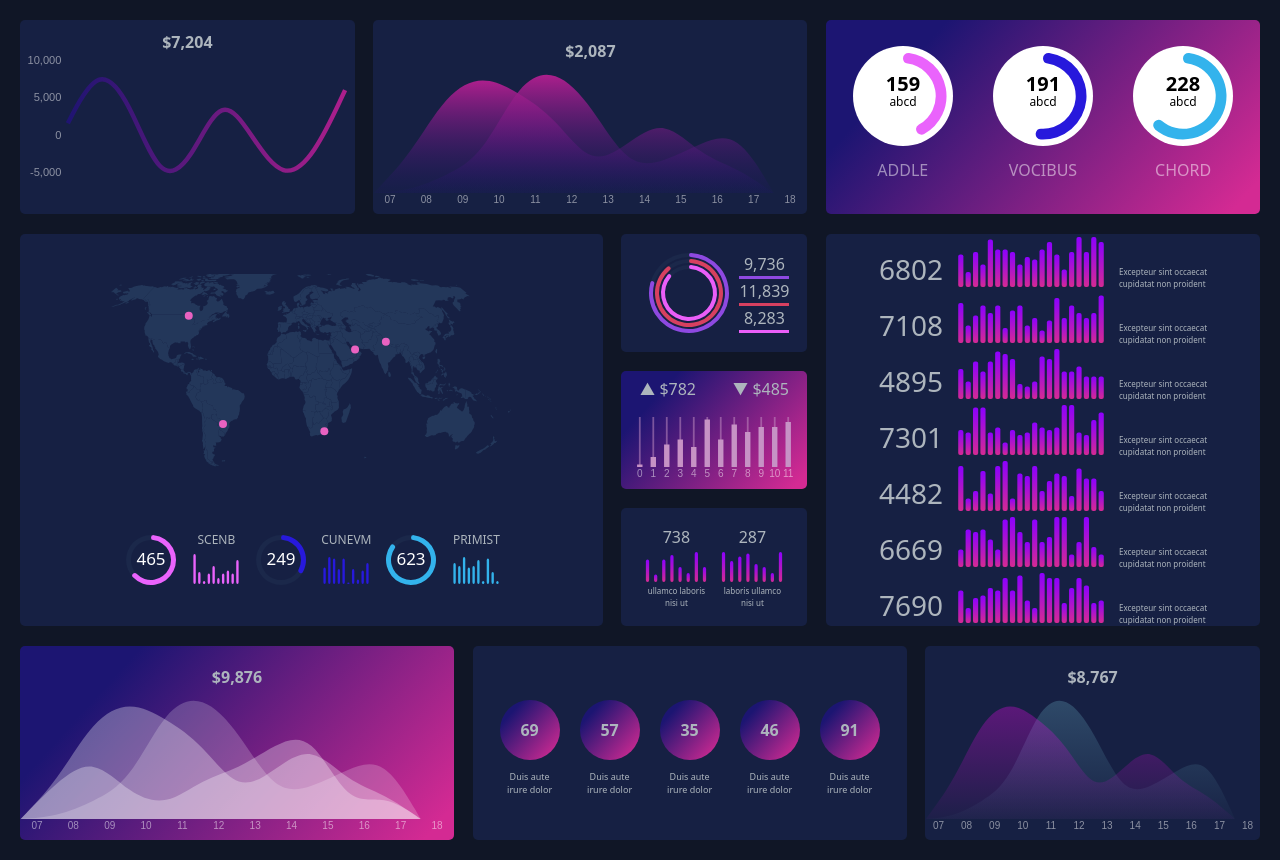
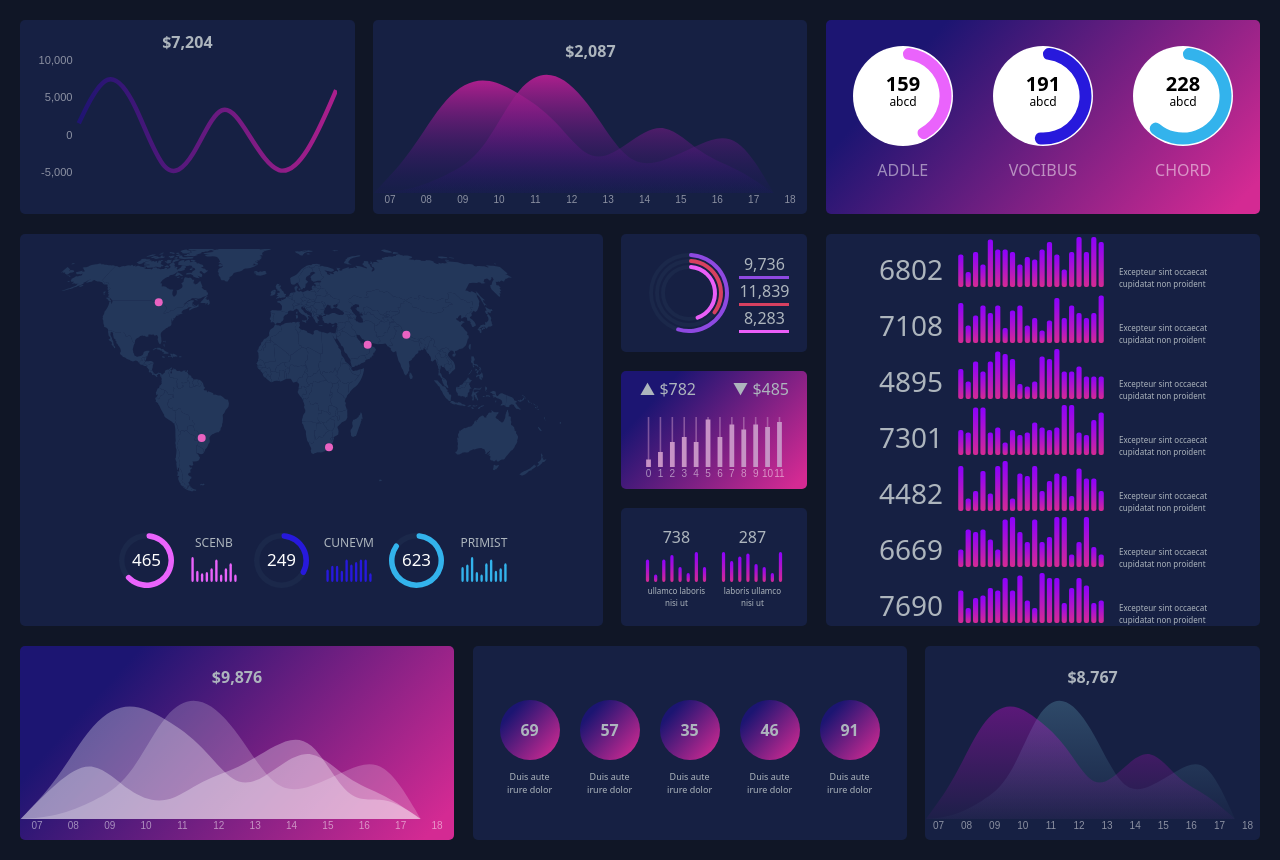
Before and after one commit to vilas-m/infographic-dashboard, a React (Create React App) app: page / in a window 1280 px wide. Built offline with nearby package versions, Linux system fonts and the light colour scheme.

Commit message:
code cleanup and readme edit

```diff
--- a/src/Charts/Baloon.js
+++ b/src/Charts/Baloon.js
@@ -1,26 +1,32 @@
-import React from 'react';
+import React from "react";
 
-const Baloon = ({text}) => {
+const Baloon = ({ text }) => {
   return (
-        <div style={{
-            display: 'flex',
-            flexDirection: 'row',
-            justifyContent: 'center',
-            alignItems: 'center',
-            margin: 10
-        }}>
+    <div
+      style={{
+        display: "flex",
+        flexDirection: "row",
+        justifyContent: "center",
+        alignItems: "center",
+        margin: 10,
+      }}
+    >
       <div
         style={{
           borderRadius: "50%",
           width: 60,
           height: 60,
-                background: "linear-gradient(132deg, rgba(28,21,114,1) 20%, rgba(212,42,147,1) 95%)",
+          background:
+            "linear-gradient(132deg, rgba(28,21,114,1) 20%, rgba(212,42,147,1) 95%)",
           display: "flex",
           justifyContent: "center",
           alignItems: "center",
-                fontWeight: 'bold',
-                color: '#adb5bd'
-              }}>{text}</div>
+          fontWeight: "bold",
+          color: "#adb5bd",
+        }}
+      >
+        {text}
+      </div>
     </div>
   );
 };
--- a/src/Charts/BarChartSmall.js
+++ b/src/Charts/BarChartSmall.js
@@ -1,25 +1,26 @@
-import React, { useEffect } from "react";
+import React, { useEffect , useRef } from "react";
 import * as d3 from "d3";
 
 const BarChartSmall = ({ color, text, id }) => {
+  const stageCanvasRef = useRef(null);
+
   useEffect(() => {
     draw();
   });
 
-  let data = [];
+  let draw = () => {
+    let data = [];
 
-  for (let i = 0; i < 10; i++) {
-    data.push(Math.ceil(Math.random() * (0 - 20) + 20));
-  }
-
-  let draw = () => {
+    for (let i = 0; i < 10; i++) {
+      data.push(Math.ceil(Math.random() * (5 - 20) + 20));
+    }
     d3.select("#barChartSmall" + id)
       .select("svg")
       .remove();
 
     let margin = 5;
     let width = 50;
-    let height = 30;
+    let height = 25;
 
     let svg = d3
       .select("#barChartSmall" + id)
--- a/src/Charts/CircularBarChart.js
+++ b/src/Charts/CircularBarChart.js
@@ -7,9 +7,7 @@ const CircularBarChart = () => {
   });
 
   let draw = () => {
-    d3.select("#circularBarChart")
-      .select("svg")
-      .remove();
+    d3.select("#circularBarChart").select("svg").remove();
 
     let margin = 10;
     let width = 100;
@@ -70,6 +68,7 @@ const CircularBarChart = () => {
       .attr("fill", "#1d2c4e")
       .attr("opacity", 0.7);
 
+    let endArcFactor = () => Math.random() * (0.9 - 3.7) + 3.7;
     svg
       .append("path")
       .attr(
@@ -77,12 +76,12 @@ const CircularBarChart = () => {
         d3
           .arc()
           .startAngle(0)
-          .endAngle(3.2*Math.PI /2)
+          .endAngle((endArcFactor() * Math.PI) / 2)
           .innerRadius(radius * 0.9)
           .outerRadius(radius)
           .cornerRadius(10)
       )
-      .attr("fill", '#8e49e1');
+      .attr("fill", "#8e49e1");
 
     svg
       .append("path")
@@ -91,12 +90,12 @@ const CircularBarChart = () => {
         d3
           .arc()
           .startAngle(0)
-          .endAngle(3.6*Math.PI /2)
+          .endAngle((endArcFactor() * Math.PI) / 2)
           .innerRadius(radius * 0.75)
           .outerRadius(radius * 0.85)
           .cornerRadius(10)
       )
-      .attr("fill", '#d74060');
+      .attr("fill", "#d74060");
 
     svg
       .append("path")
@@ -105,13 +104,12 @@ const CircularBarChart = () => {
         d3
           .arc()
           .startAngle(0)
-          .endAngle(3.5*Math.PI /2)
+          .endAngle((endArcFactor() * Math.PI) / 2)
           .innerRadius(radius * 0.6)
           .outerRadius(radius * 0.7)
           .cornerRadius(10)
       )
-      .attr("fill", '#ea5ef8');
-
+      .attr("fill", "#ea5ef8");
   };
 
   return <div id={"circularBarChart"}></div>;
--- a/src/Charts/CompleteBarChart.js
+++ b/src/Charts/CompleteBarChart.js
@@ -9,21 +9,19 @@ const CompleteBarChart = () => {
   let data = [];
 
   for (let i = 0; i < 12; i++) {
-    data.push(Math.ceil(Math.random() * (0 - 20) + 20));
+    data.push(Math.ceil(Math.random() * (2 - 20) + 20));
   }
 
   let draw = () => {
     d3.select("#barChartfull").select("svg").remove();
 
     let margin = 16;
-    let width = 170;
+    let width = 150;
     let height = 50;
 
     let svg = d3
       .select("#barChartfull")
       .append("svg")
-      //   .attr("width", width)
-      //   .attr("height", height)
       .attr("width", width + margin + margin)
       .attr("height", height + margin + margin)
       .append("g")
@@ -33,13 +31,14 @@ const CompleteBarChart = () => {
       .scaleBand()
       .range([0, width])
       .domain(data.map((d, i) => i))
-      .padding(0.6)
+      .padding(0.6);
 
     svg
       .append("g")
-      .style('opacity', 0.5)
+      .style("opacity", 0.5)
       .attr("transform", `translate(0, ${height})`)
-      .call(d3.axisBottom(xScale).tickSize(0)).call(g => g.select(".domain").remove())
+      .call(d3.axisBottom(xScale).tickSize(0))
+      .call((g) => g.select(".domain").remove());
 
     let yScale = d3.scaleLinear().domain([0, 20]).range([height, 0]);
 
--- a/src/Charts/DonutChart.js
+++ b/src/Charts/DonutChart.js
@@ -10,8 +10,8 @@ const DonutChart = ({color, value, id}) => {
     d3.select("#donutChart" + id).select("svg").remove();
 
     let margin = 10;
-    let width = 70;
-    let height = 70;
+    let width = 75;
+    let height = 75;
 
     let radius = Math.min(width, height) / 2 - margin;
 
--- a/src/Charts/GaugeChart.js
+++ b/src/Charts/GaugeChart.js
@@ -12,8 +12,8 @@ const Gauge = ({ color, id }) => {
       .remove();
 
     let margin = 5;
-    let width = 90;
-    let height = 90;
+    let width = 100;
+    let height = 100;
 
     let radius = Math.min(width, height) / 2 - margin / 2;
 
@@ -25,7 +25,6 @@ const Gauge = ({ color, id }) => {
       .append("g")
       .attr("transform", `translate(${width / 2}, ${height / 2})`);
     let value = Math.ceil(Math.random() * (30 - 360) + 360);
-
 
     svg
       .append("path")
@@ -88,10 +87,8 @@ const GaugeChart = () => {
   return (
     <div
       style={{
-        // padding: 10,
         width: "100%",
         height: "100%",
-        // background: 'red',
         display: "flex",
         flexDirection: "row",
         justifyContent: "center",
--- a/src/Charts/GeoChart.js
+++ b/src/Charts/GeoChart.js
@@ -18,8 +18,8 @@ const GeoChart = () => {
       left: 5,
       right: 5,
     };
-    let width = 400 - margin.left - margin.right;
-    let height = 200 - margin.top - margin.bottom;
+    let width = 500 - margin.left - margin.right;
+    let height = 250 - margin.top - margin.bottom;
 
     let svg = d3
       .select("#geoChart")
@@ -33,7 +33,6 @@ const GeoChart = () => {
       .scale(width / 1.5 / Math.PI)
       .translate([width / 2.2, height / 1.7]);
 
-    console.log(":::::: ");
     svg
       .append("g")
       .selectAll("path")
@@ -61,14 +60,6 @@ const GeoChart = () => {
       .attr("cy", (d) => projection(d)[1])
       .attr("r", "4px")
       .attr("fill", "#e962c1");
-
-    //   svg.selectAll("text")
-    // 	.data(dots).enter()
-    // 	.append("circle")
-    // 	.attr("cx", (d) => projection(d)[0] )
-    // 	.attr("cy", (d) => projection(d)[1])
-    // 	.attr("r", "4px")
-    // 	.attr("fill", "blue")
   };
 
   return (
@@ -90,7 +81,6 @@ const GeoChart = () => {
           justifyContent: "center",
           alignItems: "center",
           height: "70%",
-          //   background: "red",
           width: "100%",
         }}
         id="geoChart"
@@ -102,7 +92,6 @@ const GeoChart = () => {
           justifyContent: "center",
           alignItems: "center",
           height: "30%",
-          //   background: "green",
           width: "100%",
           fontSize: 12,
           color: "#adb5bd",
@@ -124,7 +113,7 @@ const GeoChart = () => {
                 style={{
                   display: "flex",
                   flexDirection: "column",
-                  justifyContent: "space-between",
+                  justifyContent: "center",
                   alignItems: "center",
                 }}
               >
--- a/src/Charts/GradientBarChart.js
+++ b/src/Charts/GradientBarChart.js
@@ -18,14 +18,10 @@ const GradientBarChart = ({ id, width, height, bars, padding }) => {
       .remove();
 
     let margin = 3;
-    // let width = width;
-    // let height = height;
 
     let svg = d3
       .select("#gradientBarChart" + id)
       .append("svg")
-      //   .attr("width", width)
-      //   .attr("height", height)
       .attr("width", width + margin + margin)
       .attr("height", height + margin + margin)
       .append("g")
--- a/src/Charts/LineChart.js
+++ b/src/Charts/LineChart.js
@@ -26,7 +26,7 @@ const LineChart = () => {
       right: 10,
     };
 
-    let width = 320 - margin.left - margin.right;
+    let width = 300 - margin.left - margin.right;
     let height = 150 - margin.top - margin.bottom;
 
     let svg = d3
--- a/src/Containers/Main.js
+++ b/src/Containers/Main.js
@@ -10,15 +10,14 @@ import Mountain from "../Charts/Mountain";
 import MultiMountain from "../Charts/MultiMountain";
 import MultiMountain2 from "../Charts/MultiMountain2";
 
+
 const Main = () => {
   return (
     <div
       style={{
         display: "flex",
         flexDirection: "column",
-        height: "140%",
         justifyContent: "space-between",
-        overflow: "auto",
       }}
     >
       <div
@@ -66,7 +65,6 @@ const Main = () => {
           flexDirection: "row",
           flexGrow: 1,
           justifyContent: "space-between",
-          //   width: "100%",
           height: "60%",
           margin: 20,
           marginTop: 0,
--- /dev/null
+++ b/src/styles.css
@@ -0,0 +1,6 @@
+.rootContainer {
+  display: flex;
+  flex-direction: column;
+  height: 140%;
+  justify-content: space-between;
+}
```
Also changed, not shown: 1 other file (tests, documents, lock files or other folders). Lines whose indentation alone changed are shown as unchanged.
